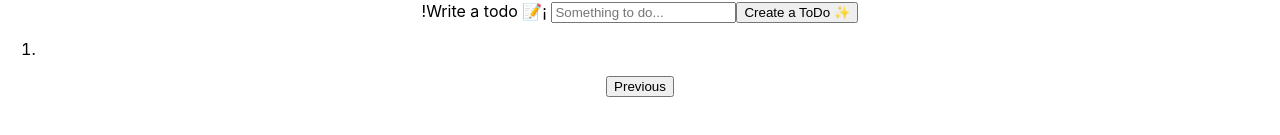
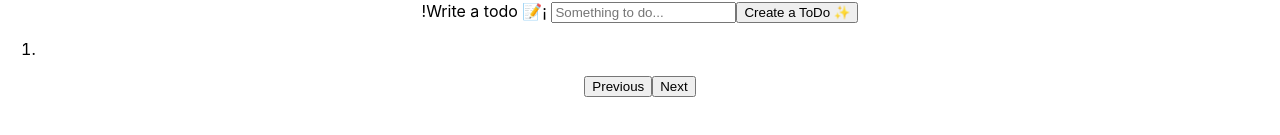
Before and after one commit to nataliacamero/tdd-practice, a React (Create React App) app in the folder tdd-practice/: page / in a window 1280 px wide. Shown: the part 481-616 px from the top of the page. Built offline with nearby package versions, Linux system fonts and the light colour scheme.

Commit message:
✅ [green-fase] renders a next button

```diff
--- a/tdd-practice/src/App.js
+++ b/tdd-practice/src/App.js
@@ -5,7 +5,6 @@ import { useState } from "react";
 const App = () => {
   const [toDoValue, setToDoValue] = useState("");
   const [toDoList, setToDoList] = useState([{ id: "", toDo: "" }]);
-
   const TEXTS_CONFIGURATION = {
     title: "ToDo List 📋",
     inputLabel: "!Write a todo 📝¡  ",
@@ -55,6 +54,7 @@ const App = () => {
         ))}
       </ol>
       <button type="button">Previous</button>
+      <button type="button">Next</button>
     </div>
   );
 };
```
